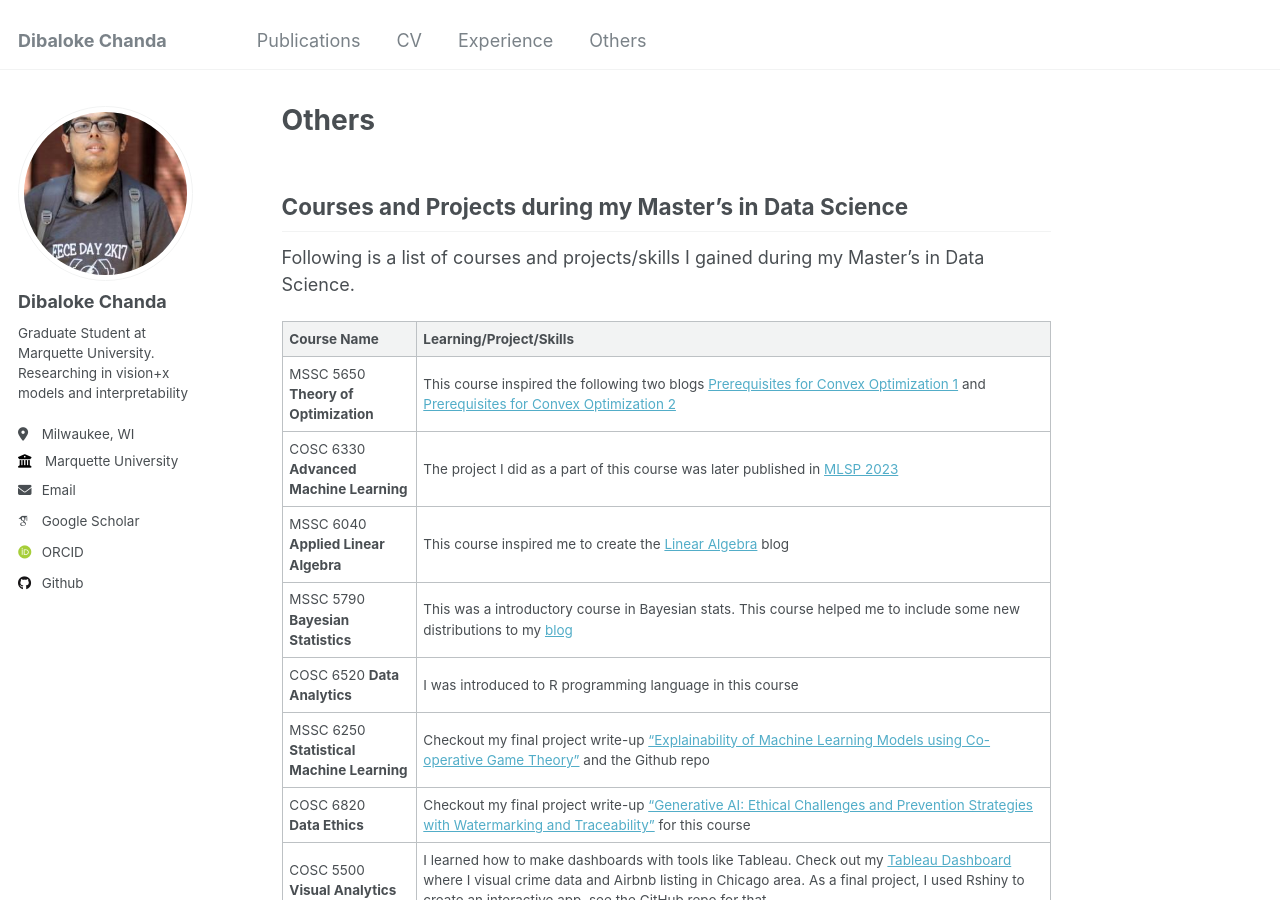
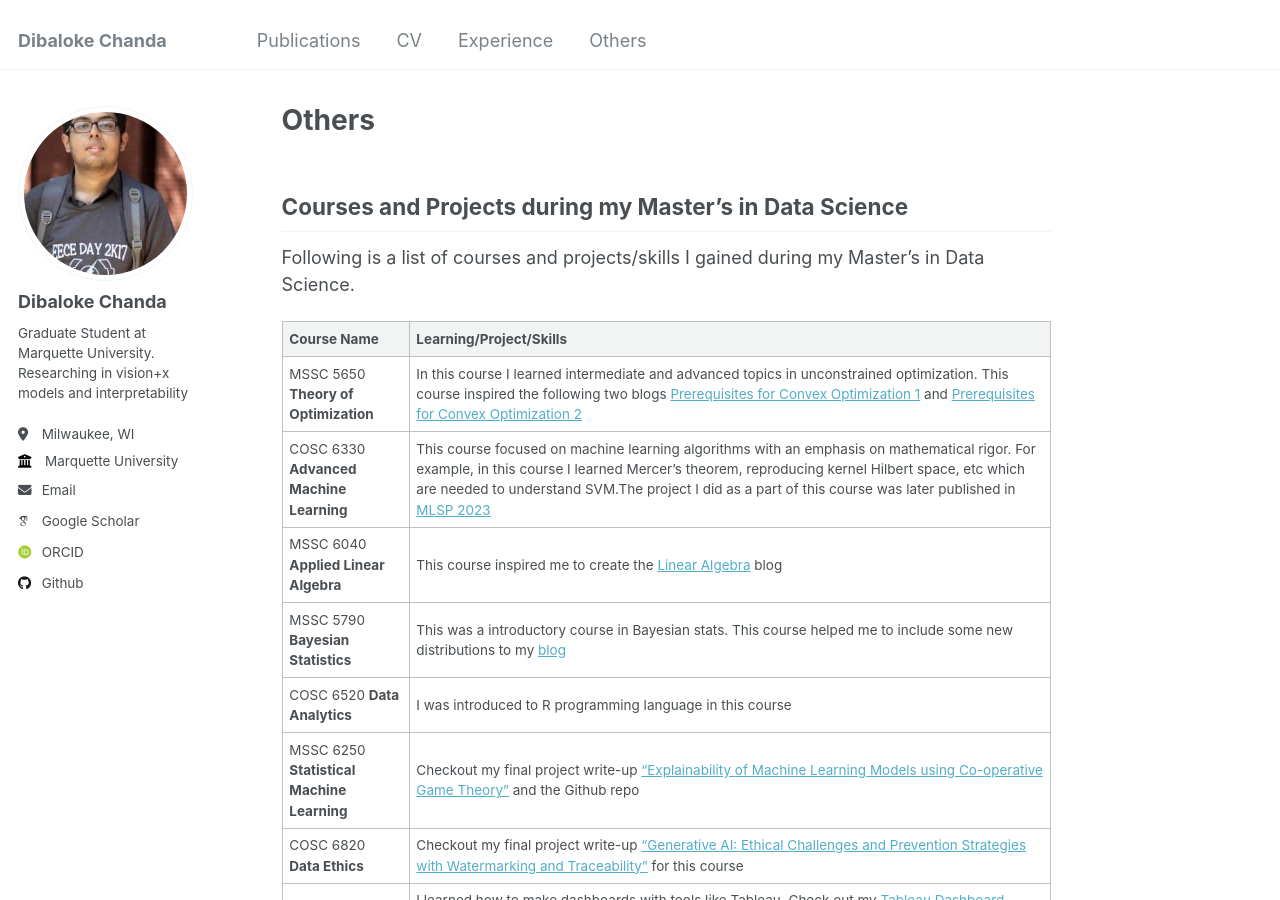
Before and after one commit to dibaloke/dibaloke.github.io, a Jekyll site: the page built from _pages/others.md, in a window 1280 px wide and 900 px high. Built offline with Jekyll 4.4.1, drawn with Linux system fonts in a browser that asks for light colours; some web fonts are replaced.

Commit message:
Update others.md

```diff
--- a/_pages/others.md
+++ b/_pages/others.md
@@ -11,8 +11,8 @@ Following is a list of courses and projects/skills I gained during my Master's i
 
 | Course Name         | Learning/Project/Skills          |
 |------------------|----------------------|
-|MSSC 5650<br><b>Theory of Optimization</b>| This course inspired the following two blogs [Prerequisites for Convex Optimization 1](https://dibalokechanda.github.io/posts/Prerequisites-for-Convex-Optimization1-blog/) and [Prerequisites for Convex Optimization 2](https://dibalokechanda.github.io/posts/Prerequisites-for-Convex-Optimization2-blog/)|
-|COSC 6330<br><b>Advanced Machine Learning</b>| The project I did as a part of this course was later published in [MLSP 2023](https://graph-based-mtl-fault-detection.github.io/)|
+|MSSC 5650<br><b>Theory of Optimization</b>| In this course I learned intermediate and advanced topics in unconstrained optimization. This course inspired the following two blogs [Prerequisites for Convex Optimization 1](https://dibalokechanda.github.io/posts/Prerequisites-for-Convex-Optimization1-blog/) and [Prerequisites for Convex Optimization 2](https://dibalokechanda.github.io/posts/Prerequisites-for-Convex-Optimization2-blog/)|
+|COSC 6330<br><b>Advanced Machine Learning</b>| This course focused on machine learning algorithms with an emphasis on mathematical rigor. For example, in this course I learned Mercer's theorem, reproducing kernel Hilbert space, etc which are needed to understand SVM.The project I did as a part of this course was later published in [MLSP 2023](https://graph-based-mtl-fault-detection.github.io/)|
 | MSSC 6040 <br> <b>Applied Linear Algebra</b>| This course inspired me to create the [Linear Algebra](https://dibalokechanda.github.io/Linear-Algebra/) blog|
 | MSSC 5790<br><b>Bayesian Statistics</b>|This was a introductory course in Bayesian stats. This course helped me to include some new distributions to my [blog](https://dibalokechanda.github.io/posts/a-reference-guide-to-distributions-blog/) |
 |COSC 6520 <b>Data Analytics</b>| I was introduced to R programming language in this course |
```
